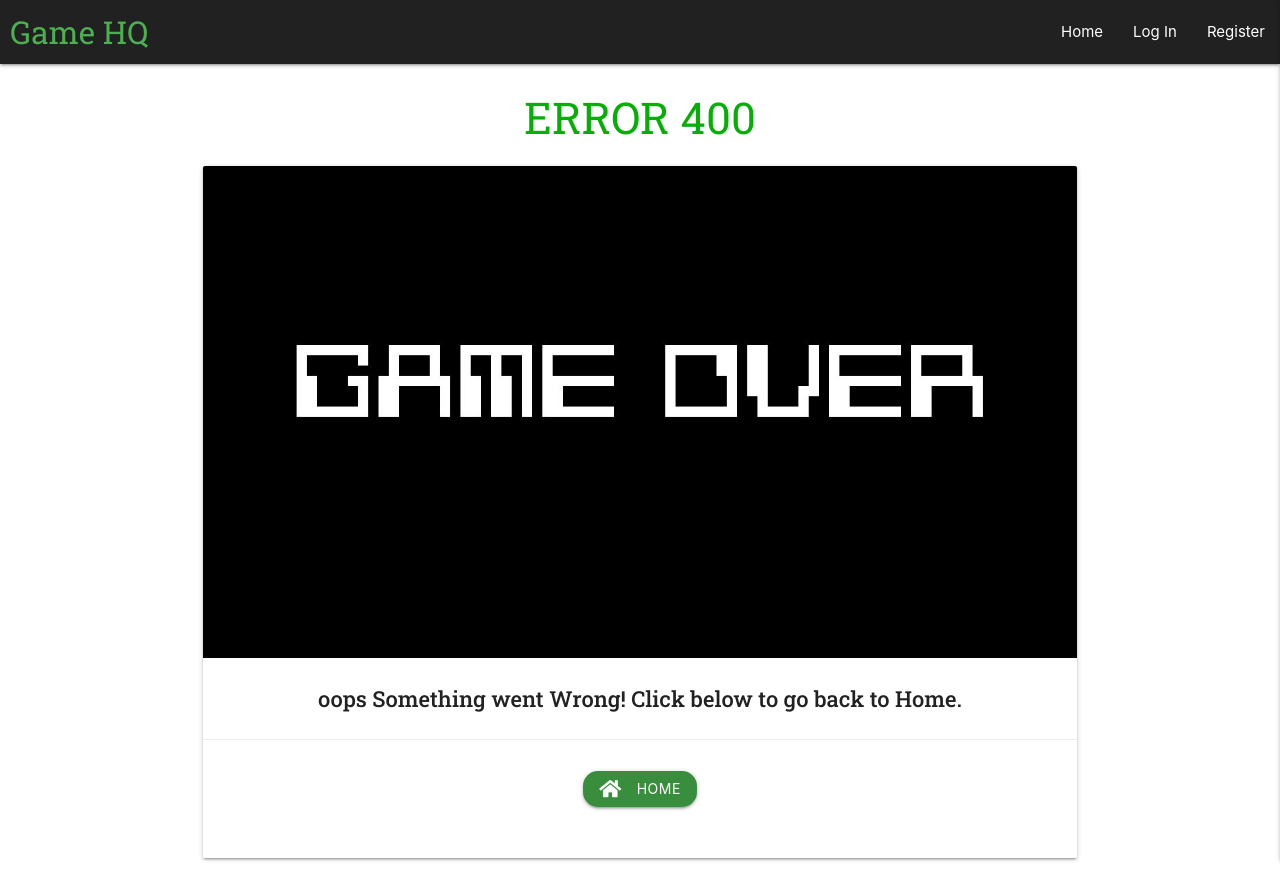
After one commit to Code-Institute-Submissions/game-hq, a Flask app: template templates/400.html in a window 1280 px wide. The commit adds this page. Run offline with Flask 2, Linux system fonts and the light colour scheme; the template is opened without the code that fills it, so the values that code supplies are empty; some libraries are stand-ins or nearby versions.

Commit message:
Added 400.html page

```diff
--- /dev/null
+++ b/templates/400.html
@@ -0,0 +1,25 @@
+{% extends 'base.html' %}
+{% block content%}
+<!-- 404 error page content -->
+<h3 class="center-align">ERROR 400</h3>
+
+    <div class="row">
+        <div class="col s12">
+            <div class="card jumbo-card">
+                <div class="card-image">
+                    <img src="/static/images/Game-Over.jpg">
+                </div>
+                <div class="card-content center-align">
+                    <strong><p class="jumbo-title">oops Something went Wrong! Click below to go back to Home.</p></strong>
+                </div>
+                <div class="card-action">
+                    <div class="row center-align">
+                        <a href="{{ url_for('get_games') }}" class="edit btn green darken-2">
+                            <i class="fas fa-home left"></i> Home</a>
+                    </div>
+                </div>
+            </div>
+        </div>
+    </div>
+
+{% endblock %}
--- a/templates/games.html
+++ b/templates/games.html
@@ -11,6 +11,7 @@
                 </div>
                 <div class="card-content center-align">
                     <strong><p class="jumbo-title">This is a Game review Website, you can come and read reviews, then write some of your own.</p></strong>
+                    <strong><p class="jumbo-title">Do you like a Review? Click on the review and give it a star!</p></strong>
                 </div>
                 <div class="card-action">
                     <div class="row center-align">
@@ -50,7 +51,7 @@
                 </div>
                 <div class="card-action center-align">
                     <a class="green-text" href="{{ url_for('review', game_id=game._id) }}">Game Review</a>
-                    <span><strong>Stars:</strong><span><span>  {{ game.upvote }}</span>
+                    <span><strong>Stars:</strong></span><span>  {{ game.upvote }}</span>
                     <i class="fas fa-star green-text text-darken-2"></i>
                 </div>
             </div>
```
